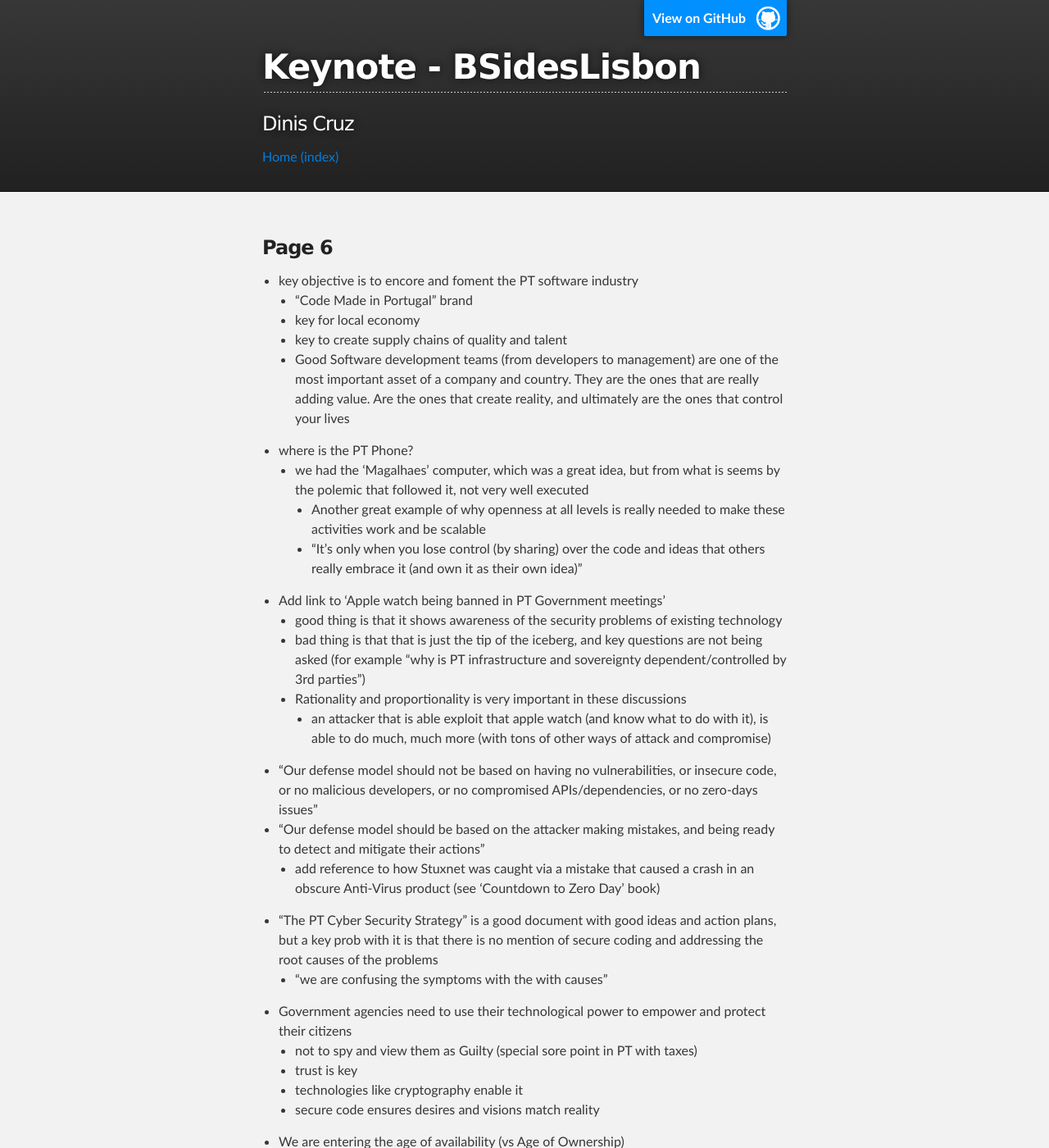
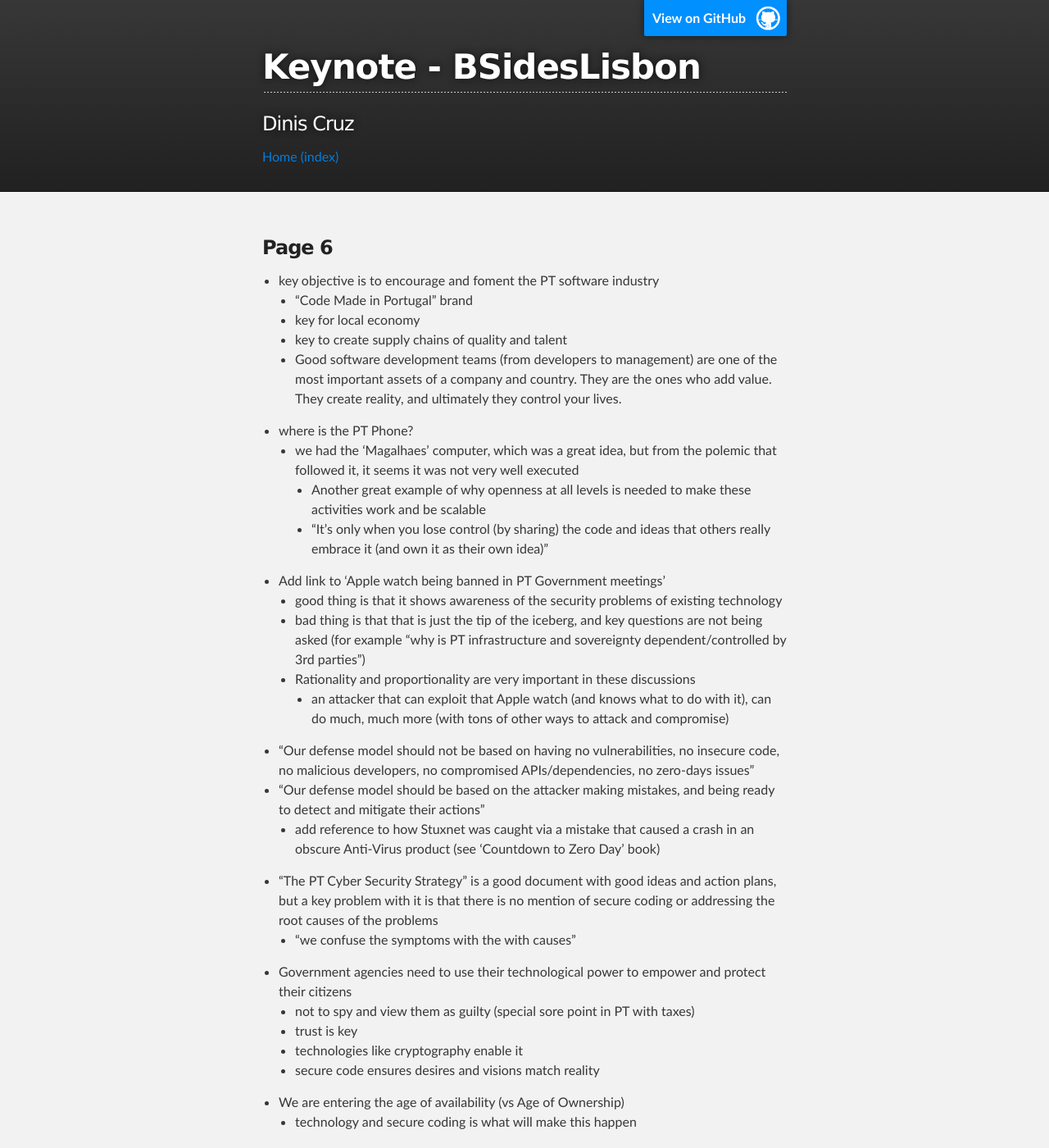
Before and after one commit to DinisCruz/Book_Hacking_Portugal, a Jekyll site: the page built from Draft-Notes/a-page-6.md, in a window 1280 px wide and 1400 px high. Shown: the whole window at 82% size. Built offline with Jekyll 4.4.1, drawn with Linux system fonts in a browser that asks for light colours; some of the changed text lies outside the part shown.

Commit message:
Update a-page-6.md

```diff
--- a/Draft-Notes/a-page-6.md
+++ b/Draft-Notes/a-page-6.md
@@ -6,32 +6,32 @@ type: draft
 
 ### Page 6
 
-* key objective is to encore and foment the PT software industry
+* key objective is to encourage and foment the PT software industry
   * "Code Made in Portugal" brand
   * key for local economy
   * key to create supply chains of quality and talent
-  * Good Software development teams (from developers to management) are one of the most important asset of a company and country. They are the ones that are really adding value. Are the ones that create reality, and ultimately are the ones that control your lives
+  * Good software development teams (from developers to management) are one of the most important assets of a company and country. They are the ones who add value. They create reality, and ultimately they control your lives.
 
 * where is the PT Phone?
-  * we had the 'Magalhaes' computer, which was a great idea, but from what is seems by the polemic that followed it, not very well executed
-    * Another great example of why openness at all levels is really needed to make these activities work and be scalable
-    * "It's only when you lose control (by sharing) over the code and ideas that others really embrace it (and own it as their own idea)"
+  * we had the 'Magalhaes' computer, which was a great idea, but from the polemic that followed it, it seems it was not very well executed
+    * Another great example of why openness at all levels is needed to make these activities work and be scalable
+    * "It's only when you lose control (by sharing) the code and ideas that others really embrace it (and own it as their own idea)"
 
 * Add link to 'Apple watch being banned in PT Government meetings'
   * good thing is that it shows awareness of the security problems of existing technology
   * bad thing is that that is just the tip of the iceberg, and key questions are not being asked (for example "why is PT infrastructure and sovereignty dependent/controlled by 3rd parties")
-  * Rationality and proportionality is very important in these discussions
-    * an attacker that is able exploit that apple watch (and know what to do with it), is able to do much, much more (with tons of other ways of attack and compromise)
+  * Rationality and proportionality are very important in these discussions
+    * an attacker that can exploit that Apple watch (and knows what to do with it), can do much, much more (with tons of other ways to attack and compromise)
 
-* "Our defense model should not be based on having no vulnerabilities, or insecure code, or no malicious developers, or no compromised APIs/dependencies, or no zero-days issues"
+* "Our defense model should not be based on having no vulnerabilities, no insecure code, no malicious developers, no compromised APIs/dependencies, no zero-days issues"
 * "Our defense model should be based on the attacker making mistakes, and being ready to detect and mitigate their actions"
   * add reference to how Stuxnet was caught via a mistake that caused a crash in an obscure Anti-Virus product (see 'Countdown to Zero Day' book)
 
-* "The PT Cyber Security Strategy" is a good document with good ideas and action plans, but a key prob with it is that there is no mention of secure coding and addressing the root causes of the problems
-  * "we are confusing the symptoms with the with causes"
+* "The PT Cyber Security Strategy" is a good document with good ideas and action plans, but a key problem with it is that there is no mention of secure coding or addressing the root causes of the problems
+  * "we confuse the symptoms with the with causes"
 
 * Government agencies need to use their technological power to empower and protect their citizens
-  * not to spy and view them as Guilty (special sore point in PT with taxes)
+  * not to spy and view them as guilty (special sore point in PT with taxes)
   * trust is key
   * technologies like cryptography enable it
   * secure code ensures desires and visions match reality
@@ -44,16 +44,15 @@ type: draft
   * this is not achieved using command and control
   * this is achieved with decentralization, transparency, ownership and trust
 
-* The cost of bugs and bad/insecure software is already significant, even for a country of the size of Portugal
+* The cost of bugs and bad/insecure software is already significant, even for a country the size of Portugal
 
-
-* Gov need to trust their citizens and treat them with respect
+* Government needs to trust their citizens and treat them with respect
   * empower them
   * create economic models that reward them
   * btw, don't worry about big companies, they have enough talent and skills to make money from this model and ideas (in most cases they are the senior players at the table, and the cleaver companies will adopt this model and thrive on it)
 
 * "Best job is the one where you get paid to do something you would do for free (if you could afford to)"
   * "you should love your work and be motivated by it"
-  * "just doing a job, with the minimal viable effort, is a waste of your life" , "whatever you do, do it with the maximum passion, energy and motivation"
+  * "just doing a job, with the minimal viable effort, is a waste of your life", "whatever you do, do it with the maximum passion, energy and motivation"
   * technologies can be used to empower workers and create such 'win-win scenarios'
-    * or it can be used to create top-down command can control environments (just like the 20th century factories)
+    * or it can be used to create top-down command and control environments (just like the 20th century factories)
```
